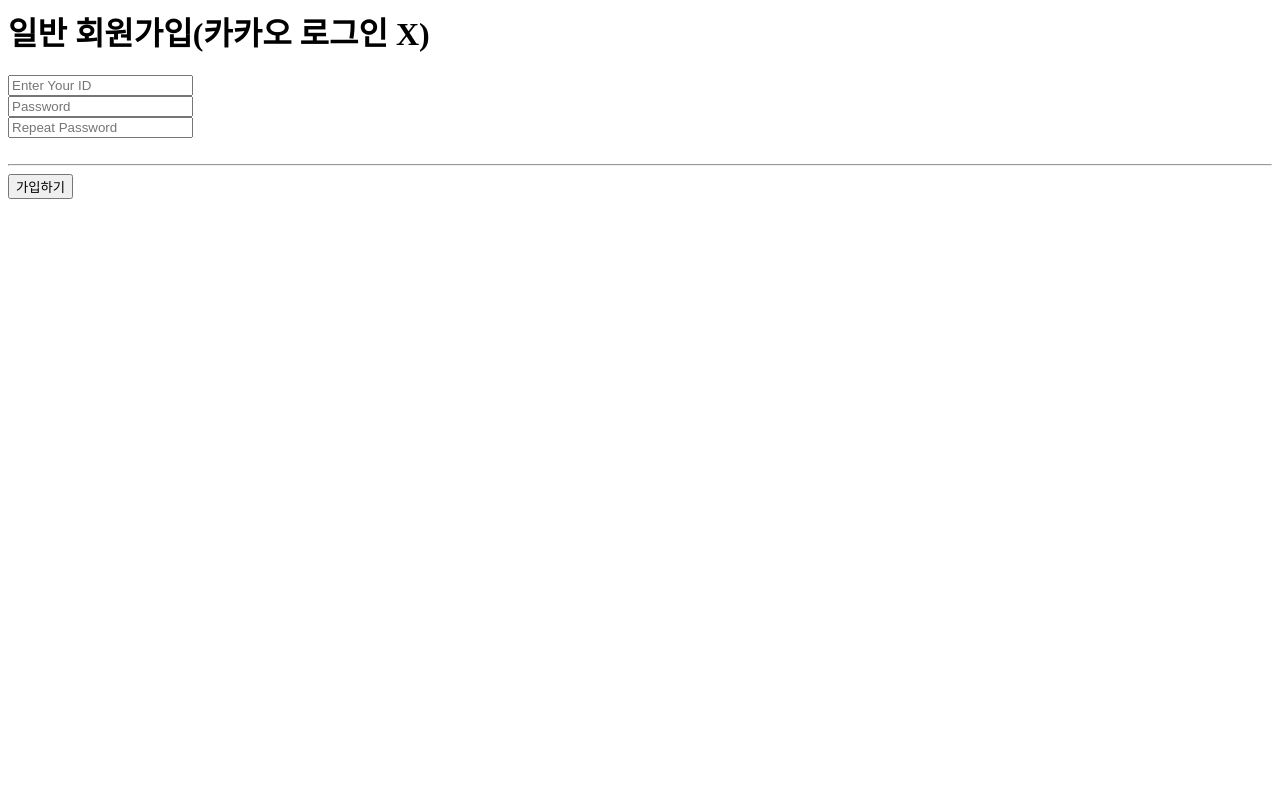
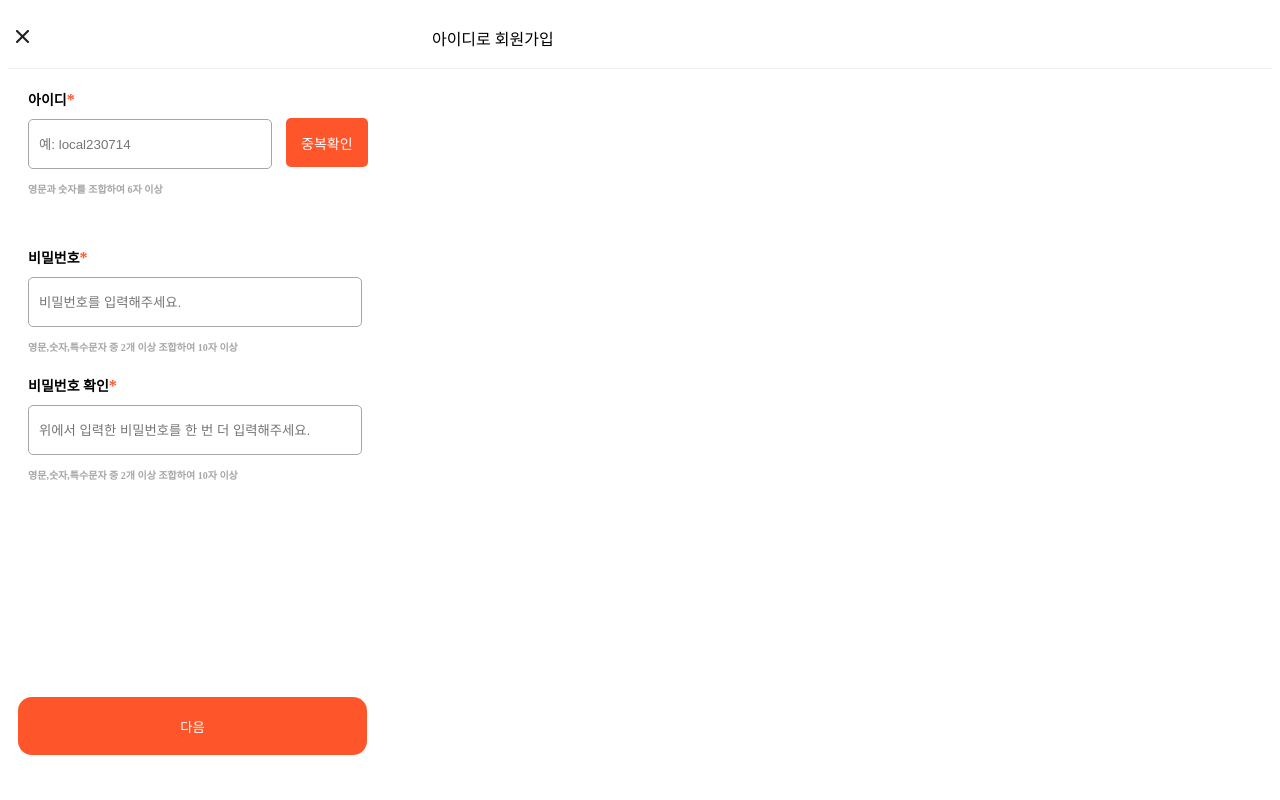
Before and after one commit to 2023-HERETHON/2023-Herethon-4, a Django app: page /users/signup/ in a window 1280 px wide. Run offline with Django 4.2, Linux system fonts and the light colour scheme.

Commit message:
fix: id 회원가입 html 연결

```diff
--- a/local/dispatch/views.py
+++ b/local/dispatch/views.py
@@ -31,7 +31,7 @@
             return render(request, 'dispatch/whole.html', {'post': post})
     else:
         form = dispatchForm()
-    return render(request, 'dispatch/dispatch_post.html',{'form': form})
+        return render(request, 'dispatch/dispatch_post.html',{'form': form})
 
 
 def dispatch_detail(request, pk):
--- a/local/lives/views.py
+++ b/local/lives/views.py
@@ -76,9 +76,9 @@
         if not profile.phone:  # phone 필드가 비어있는지 확인
             return redirect('users:more_info')
     else:
-        return render(request, 'index.html')
+        return render(request, 'lives:live_list')
 
-    return render(request, 'index.html')
+    return render(request, 'lives:live_list')
 
 
 
--- a/local/local/urls.py
+++ b/local/local/urls.py
@@ -10,6 +10,7 @@
     path('accounts/', include('allauth.urls')),
     path('users/', include('users.urls', namespace='users')),
     path('travels/', include('travels.urls')),
+    path('dispatch/', include('dispatch.urls')),
 ]
 
 urlpatterns += static(settings.MEDIA_URL, document_root=settings.MEDIA_ROOT)
--- /dev/null
+++ b/local/users/static/css/idsignup.css
@@ -0,0 +1,100 @@
+.top-bar {
+    height: 20px;
+    width: auto;
+    top: 0;
+    left: 0;
+    right: 0;
+    padding: 20px;
+    display: flex;
+    background-color: rgb(255, 255, 255);
+    align-items: center;
+    border-bottom: 1px solid #EEEEF0;
+}
+#close-button {
+    left: 10px;
+    border: 0px;
+    background-color: rgb(255, 255, 255);
+    justify-content: left;
+    position: absolute;
+}
+#txt-signup {
+    margin-left: 33%;
+}
+.id-input {
+    margin: 20px;
+}
+.pw-input {
+    margin-top: 50px;
+    margin-left: 20px;
+    margin-right: 20px;
+}
+.pw-confirm {
+    margin: 20px;
+}
+#highlights {
+    color: #FF552B;
+    font-weight: bold;
+}
+#txt {
+    font-weight: bold;
+    font-size: 14px;
+}
+#id {
+    margin-top: 10px;
+    margin-bottom: 10px;
+    width: 230px;
+    height: 46px;
+    background-color: #fff;
+    border-radius: 5px;
+    border: 0.5px solid #A7A5A5;
+    padding-left: 10px;
+}
+#id-confirm {
+    margin-left: 10px;
+    background-color: #FF552B;
+    color: #fff;
+    padding: 14.5px 15px;
+    align-items: center;
+    gap: 5px;
+    border-radius: 5px;
+    border: 0;
+    font-size: 14px;
+}
+#pw1 {
+    margin-top: 10px;
+    margin-bottom: 10px;
+    width: 320px;
+    height: 46px;
+    background-color: #fff;
+    border-radius: 5px;
+    border: 0.5px solid #A7A5A5;
+    padding-left: 10px;
+}
+#pw2 {
+    margin-top: 10px;
+    margin-bottom: 10px;
+    width: 320px;
+    height: 46px;
+    background-color: #fff;
+    border-radius: 5px;
+    border: 0.5px solid #A7A5A5;
+    padding-left: 10px;
+}
+#next {
+    margin-left: 10px;
+    width: 349px;
+    height: 58px;
+    border: 0;
+    background-color: #FF552B;
+    color: #fff;
+    border-radius: 14px;
+    position: absolute;
+    bottom: 45px;
+}
+#sub-txt {
+    color: #A7A5A5;
+    font-size: 10px;
+    font-style: normal;
+    font-weight: 600;
+    line-height: normal;
+}
--- a/local/users/static/css/onboarding.css
+++ b/local/users/static/css/onboarding.css
@@ -55,6 +55,12 @@
     background-color: #F4F4F4;
     color: #777474;
     font-size: 17px;
+}
+#kakao-signup {
+    color:#000;
+}
+#id-signup {
+    color:#000;
 }
 #q {
     margin-top: 20px;
--- /dev/null
+++ b/local/users/templates/idsignup.html
@@ -0,0 +1,46 @@
+{% load static %}
+<!DOCTYPE html>
+<html lang="en">
+<head>
+    <meta charset="UTF-8">
+    <meta name="viewport" content="width=device-width, initial-scale=1.0">
+    <link rel="stylesheet" href="{% static 'css/idsignup.css' %}"/>
+    <title>Local</title>
+</head>
+<body>
+    <div class="top-bar">
+        <button type="button" id="close-button" onclick="location.href='onboarding.html'"><img src="{% static 'img/close-button.png' %}" alt="닫기"></button>
+        <span id="txt-signup">아이디로 회원가입</span>
+    </div>
+
+    <form class="user" method="POST">
+        {% csrf_token %}
+        <div class="id-input">
+            <span id="txt">아이디</span><span id="highlights">*</span>
+            <div id = "id-form">
+                <input required maxlength="15" type="text" name="username" placeholder="예: local230714" id="id">
+                <button type="button" id="id-confirm">중복확인</button>
+            </div>
+            <span id="sub-txt">영문과 숫자를 조합하여 6자 이상</span>
+        </div>
+        <div class="pw-input">
+            <span id="txt">비밀번호</span><span id="highlights">*</span>
+            <div id = "pw-form">
+                <input required maxlength="15" type="password" name="password" placeholder="비밀번호를 입력해주세요." id="pw1">
+            </div>
+            <span id="sub-txt">영문,숫자,특수문자 중 2개 이상 조합하여 10자 이상</span>
+        </div>
+        <div class="pw-confirm">
+            <span id="txt">비밀번호 확인</span><span id="highlights">*</span>
+            <div id = "pw-form">
+                <input required maxlength="15" type="password" name="repeat" placeholder="위에서 입력한 비밀번호를 한 번 더 입력해주세요." id="pw2">
+            </div>
+            <span id="sub-txt">영문,숫자,특수문자 중 2개 이상 조합하여 10자 이상</span>
+        </div>
+        <button type="submit" id="next">다음</button>
+        <!-- <a href="{% url 'users:more_info' %}"></a> -->
+    </form>
+
+
+</body>
+</html>
--- a/local/users/templates/onboarding.html
+++ b/local/users/templates/onboarding.html
@@ -18,7 +18,7 @@
         <span id="highlights">로컬</span>에게 물어보기.</div>
         <img id="logo" src="{% static 'img/logo.png' %}">
     <br/>
-    <button type="button" onclick="location.href='step3.html'" id="kakao-login"><a href="{% provider_login_url 'kakao' %}">카카오로 시작하기</a></button>
+    <a href="{% provider_login_url 'kakao' %}"><button type="button" onclick="location.href='step3.html'" id="kakao-login">카카오로 시작하기</button></a>
     <button type="button" onclick="location.href='step3.html'" id="phone-login">휴대전화로 로그인하기</button>
     <div id="q">
         <span>로컬 계정이 없으신가요?</span>
@@ -30,8 +30,8 @@
             <span id="signup-txt">회원가입</span>
             <button type="button" class="btn_close" onclick="location.href='onboarding.html'"><img src="{% static 'img/close-button.png' %}"></button></div>
             <br>
-            <button type="button" id="kakao-signup" onclick="location.href='nickname.html'">카카오로 시작하기</button>
-            <button type="button" id="id-signup">아이디로 회원가입</button>
+            <a href="{% provider_login_url 'kakao' %}"><button type="button" id="kakao-signup" onclick="location.href='nickname.html'">카카오로 시작하기</button></a>
+            <a href="{% url 'users:signup' %}"><button type="button" id="id-signup" onclick="location.href='idsignup.html'">아이디로 회원가입</button></a>
         </div>
       </div>
 
--- a/local/users/views.py
+++ b/local/users/views.py
@@ -13,7 +13,7 @@
             auth.login(request, new_user, backend='django.contrib.auth.backends.ModelBackend')
             print('회원가입 성공')
             return redirect('users:more_info')
-    return render(request, 'signup.html')
+    return render(request, 'idsignup.html')
 
 def input_info(request):
     if request.method == "POST":
@@ -27,6 +27,7 @@
         visited_city = request.POST['visited_city']
         preferred_cntry = request.POST['preferred_cntry']
         preferred_city = request.POST['preferred_city']
+        shop_option = request.POST.get('shop', 'No')
 
         try:
             profile = new_user.profile  # 기존에 연결된 프로필 객체 가져오기
@@ -40,16 +41,19 @@
             profile.visited_city = visited_city
             profile.preferred_cntry = preferred_cntry
             profile.preferred_city = preferred_city
+            profile.is_provider = (shop_option == 'Yes')
             profile.save()
         except Profile.DoesNotExist:
             # 연결된 프로필이 없는 경우 새로운 프로필 생성
             profile = Profile.objects.create(user=new_user, name=name, nickname=nickname, phone=phone,
                                              cntry_residence=cntry_residence, city_residence=city_residence,
                                              visited_cntry=visited_cntry, visited_city=visited_city,
-                                             preferred_cntry=preferred_cntry, preferred_city=preferred_city)
-        return redirect('home')
+                                             preferred_cntry=preferred_cntry, preferred_city=preferred_city,
+                                             is_provider = (shop_option == 'Yes'))
+        # return render(request, '../../lives/live_home.html')
+        return redirect('lives:live_list')
     else:
-        return render(request, 'extra_info.html')
+        return render(request, 'general-signup.html')
 
 
 
@@ -71,7 +75,7 @@
 
 def logout(request):
     auth.logout(request)
-    return redirect('home')
+    return redirect('lives:live_list')
 
 
 # 전체 사용자 리스트를 가져와서 user_list로 출력
@@ -109,4 +113,4 @@
 
 @login_required
 def mypage(request):
-    return render(request, 'mypage.html')
+    return render(request, 'mypage.html', {'current_user' : request.user})
```
Also changed, not shown: local/users/static/css/creater-signup.css (added, +121 -0 lines), local/users/static/css/general-signup.css (added, +147 -0 lines), local/users/templates/creater-signup.html (added, +83 -0 lines), local/users/templates/general-signup.html (added, +88 -0 lines), local/users/templates/mypage.html (+4 -4 lines), local/dispatch/migrations/0001_initial.py (added), local/users/static/img/alarm.svg (added), local/users/static/img/logo.svg, local/users/static/img/ticket.svg.
